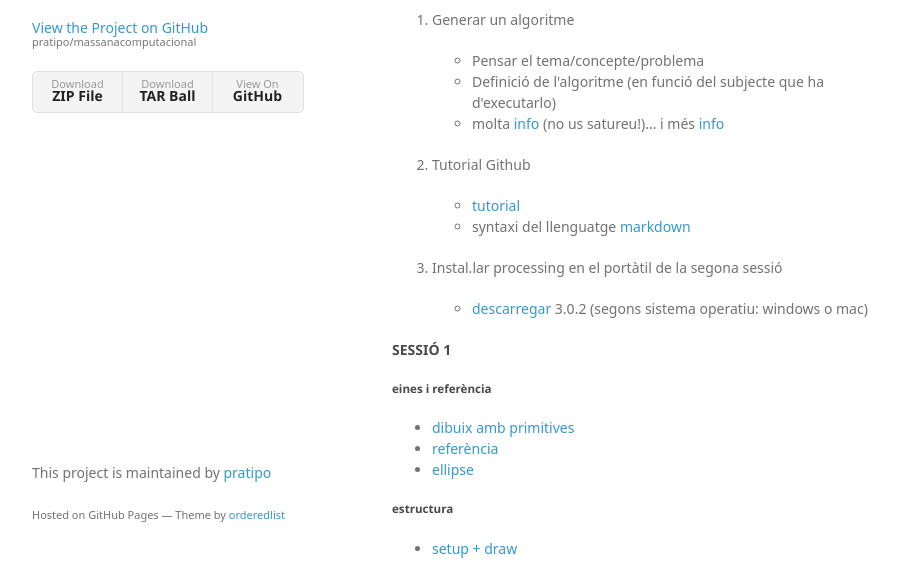
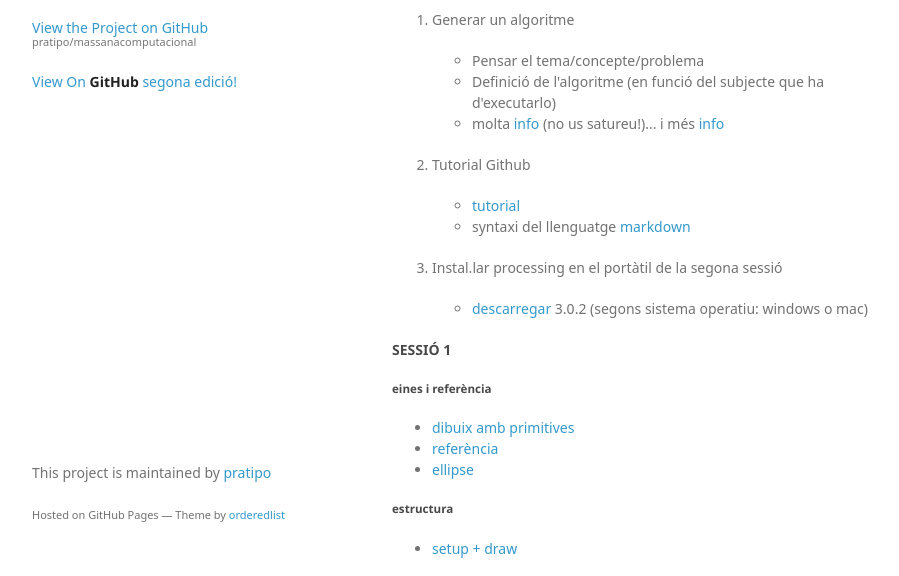
Before and after one commit to pratipo/massanacomputacional, a plain HTML site: page index.html in a window 1280 px wide. Shown: the part 206-782 px from the top of the page, without its empty margins (178-1077 px from the left). Drawn offline with Linux system fonts and the light colour scheme; a web font is replaced by a local one.

Commit message:
test second page

```diff
--- a/index.html
+++ b/index.html
@@ -20,12 +20,8 @@
 
         <p class="view"><a href="https://github.com/pratipo/massanacomputacional">View the Project on GitHub <small>pratipo/massanacomputacional</small></a></p>
 
-
-        <ul>
-          <li><a href="https://github.com/pratipo/massanacomputacional/zipball/master">Download <strong>ZIP File</strong></a></li>
-          <li><a href="https://github.com/pratipo/massanacomputacional/tarball/master">Download <strong>TAR Ball</strong></a></li>
-          <li><a href="https://github.com/pratipo/massanacomputacional">View On <strong>GitHub</strong></a></li>
-        </ul>
+          <a href="https://github.com/pratipo/massanacomputacional">View On <strong>GitHub</strong></a>
+          <a href="https://github.com/pratipo/massanacomputacional/dos.html">segona edició!</a>
       </header>
       <section>
         <h4>
```
